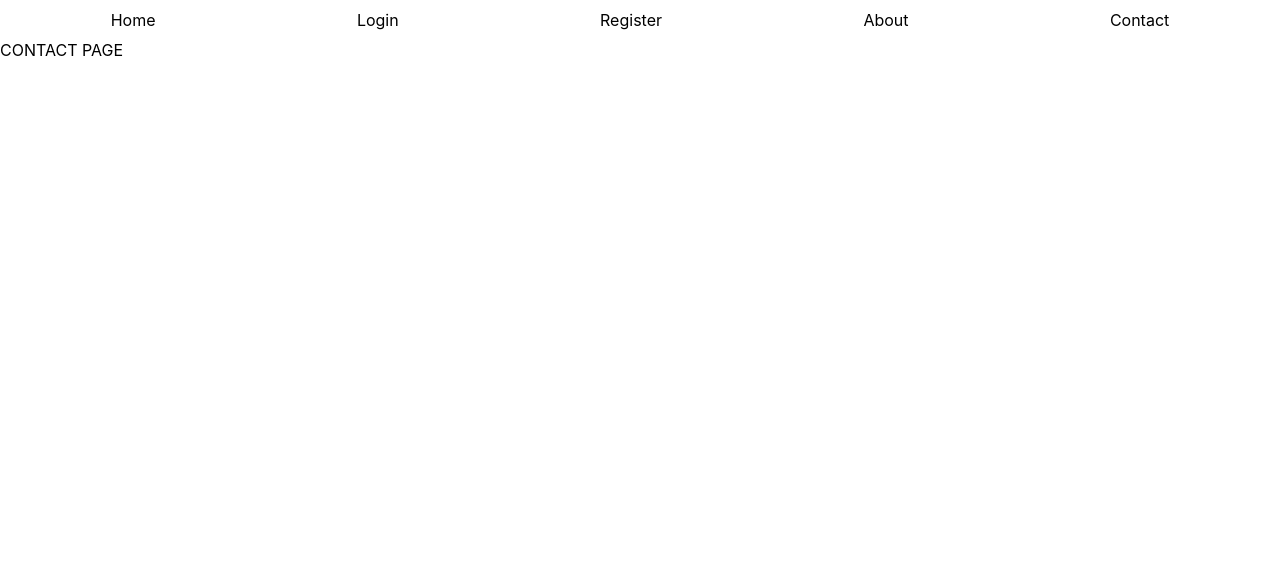
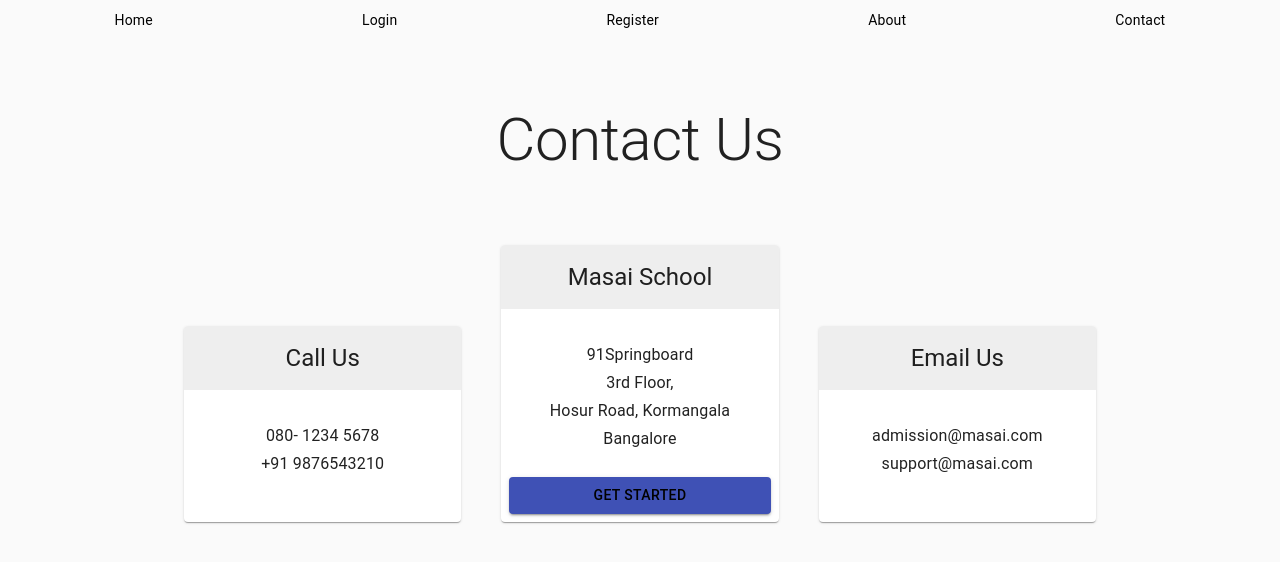
Before and after one commit to rohit1234990/quizera, a React (Create React App) app in the folder src/client/: page /contact in a window 1280 px wide. Shown: the top 562 px of the page. Built offline with nearby package versions, Linux system fonts and the light colour scheme.

Commit message:
Add Contact Us Page

```diff
--- a/src/client/src/routes/Contact.jsx
+++ b/src/client/src/routes/Contact.jsx
@@ -1,7 +1,161 @@
 import React from "react";
+import Button from "@material-ui/core/Button";
+import Card from "@material-ui/core/Card";
+import CardActions from "@material-ui/core/CardActions";
+import CardContent from "@material-ui/core/CardContent";
+import CardHeader from "@material-ui/core/CardHeader";
+import CssBaseline from "@material-ui/core/CssBaseline";
+import Grid from "@material-ui/core/Grid";
+import { Link } from "react-router-dom";
+import Typography from "@material-ui/core/Typography";
+import { makeStyles } from "@material-ui/core/styles";
+import Container from "@material-ui/core/Container";
 
-const Contact = () => {
-  return <div>CONTACT PAGE</div>;
-};
+const useStyles = makeStyles(theme => ({
+  "@global": {
+    ul: {
+      margin: 0,
+      padding: 0
+    },
+    li: {
+      listStyle: "none"
+    }
+  },
+  appBar: {
+    borderBottom: `1px solid ${theme.palette.divider}`
+  },
+  toolbar: {
+    flexWrap: "wrap"
+  },
+  toolbarTitle: {
+    flexGrow: 1
+  },
+  link: {
+    margin: theme.spacing(1, 1.5)
+  },
+  heroContent: {
+    padding: theme.spacing(8, 0, 6)
+  },
+  cardHeader: {
+    backgroundColor:
+      theme.palette.type === "dark"
+        ? theme.palette.grey[700]
+        : theme.palette.grey[200]
+  },
+  cardPricing: {
+    display: "flex",
+    justifyContent: "center",
+    alignItems: "baseline",
+    marginBottom: theme.spacing(2)
+  },
+  footer: {
+    borderTop: `1px solid ${theme.palette.divider}`,
+    marginTop: theme.spacing(8),
+    paddingTop: theme.spacing(3),
+    paddingBottom: theme.spacing(3),
+    [theme.breakpoints.up("sm")]: {
+      paddingTop: theme.spacing(6),
+      paddingBottom: theme.spacing(6)
+    }
+  }
+}));
 
-export default Contact;
+const tiers = [
+  {
+    title: "Call Us",
+    description: ["080- 1234 5678", "+91 9876543210"]
+  },
+  {
+    title: "Masai School",
+    description: [
+      "91Springboard",
+      "3rd Floor,",
+      "Hosur Road, Kormangala",
+      "Bangalore"
+    ],
+    buttonText: "Get started",
+    buttonVariant: "contained"
+  },
+  {
+    title: "Email Us",
+    description: ["admission@masai.com", "support@masai.com"]
+  }
+];
+
+export default function Contact() {
+  const classes = useStyles();
+
+  return (
+    <>
+      <CssBaseline />
+      <Container maxWidth="sm" component="main" className={classes.heroContent}>
+        <Typography
+          component="h1"
+          variant="h2"
+          align="center"
+          color="textPrimary"
+          gutterBottom
+        >
+          Contact Us
+        </Typography>
+      </Container>
+      <Container
+        className="justify-content-center"
+        maxWidth="md"
+        component="main"
+      >
+        <Grid container spacing={5} alignItems="flex-end">
+          {tiers.map(tier => (
+            <Grid
+              item
+              key={tier.title}
+              xs={12}
+              sm={tier.title === "Enterprise" ? 12 : 6}
+              md={4}
+            >
+              <Card>
+                <CardHeader
+                  title={tier.title}
+                  subheader={tier.subheader}
+                  titleTypographyProps={{ align: "center" }}
+                  subheaderTypographyProps={{ align: "center" }}
+                  className={classes.cardHeader}
+                />
+                <CardContent>
+                  <div className={classes.cardPricing}>
+                    <Typography component="h2" variant="h3" color="textPrimary">
+                      {tier.price}
+                    </Typography>
+                  </div>
+                  <ul>
+                    {tier.description.map(line => (
+                      <Typography
+                        component="li"
+                        variant="subtitle1"
+                        align="center"
+                        key={line}
+                      >
+                        {line}
+                      </Typography>
+                    ))}
+                  </ul>
+                </CardContent>
+                <CardActions>
+                  <Button
+                    fullWidth
+                    variant={tier.buttonVariant}
+                    color="primary"
+                  >
+                    <Link className="text-white" to="/">
+                      {tier.buttonText}
+                    </Link>
+                  </Button>
+                </CardActions>
+              </Card>
+            </Grid>
+          ))}
+        </Grid>
+      </Container>
+    </>
+  );
+}
```
